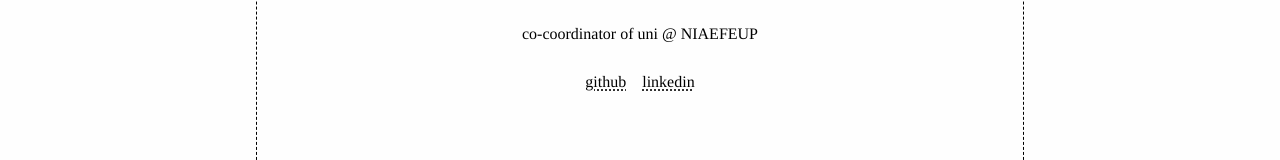
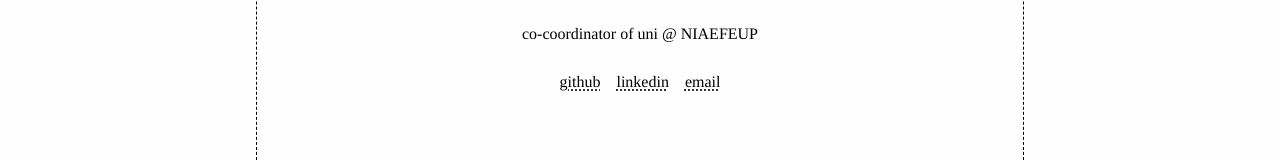
Before and after one commit to simaopsbarbosa/personal-website, a SvelteKit app: page / in a window 1280 px wide. Shown: the part 620-780 px from the top of the page. Built offline with nearby package versions, Linux system fonts and the light colour scheme; a web font is replaced by a local one.

Commit message:
added email to home page

```diff
--- a/src/routes/+page.svelte
+++ b/src/routes/+page.svelte
@@ -28,5 +28,6 @@
 			href="https://www.linkedin.com/in/simaopsbarbosa/https://www.linkedin.com/in/simaopsbarbosa/"
 			>linkedin</a
 		>
+		<a class="dotted-underline" href="mailto:simaopsbarbosa@gmail.com">email</a>
 	</div>
 </div>
```
